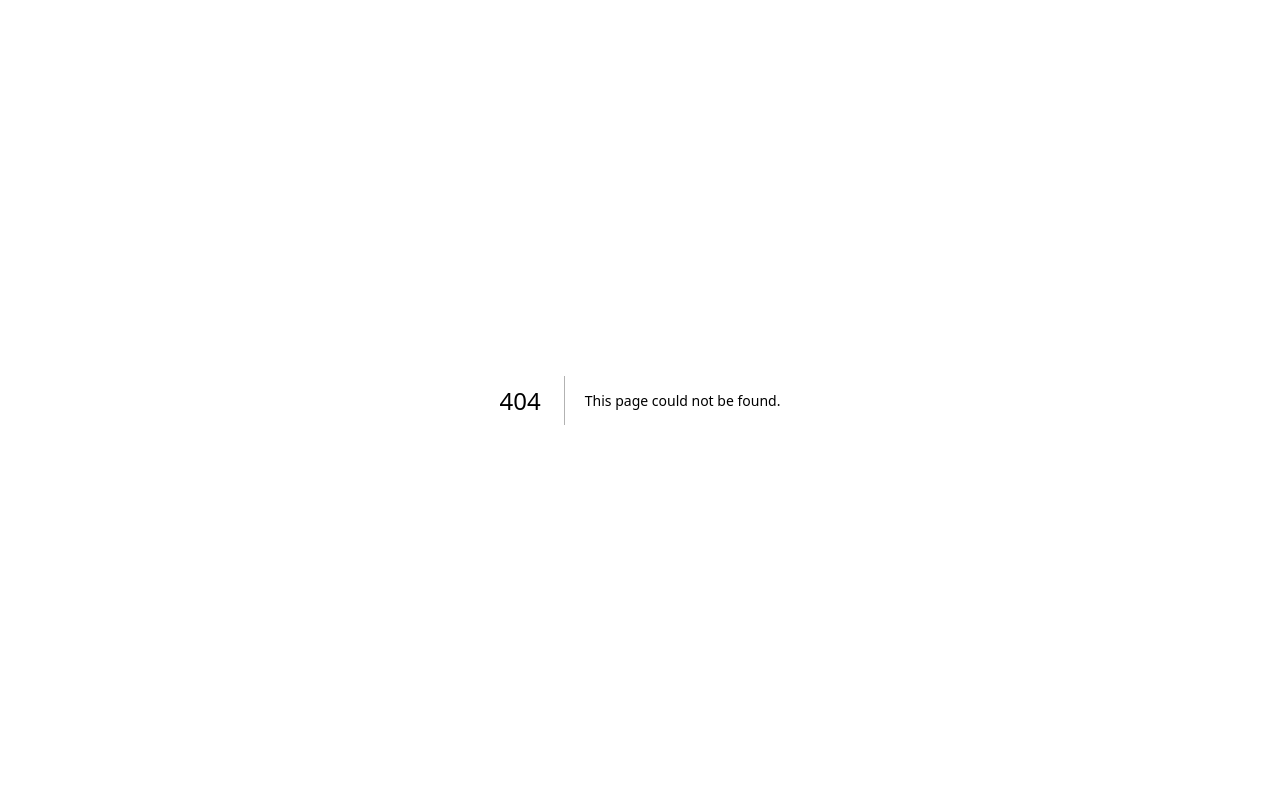
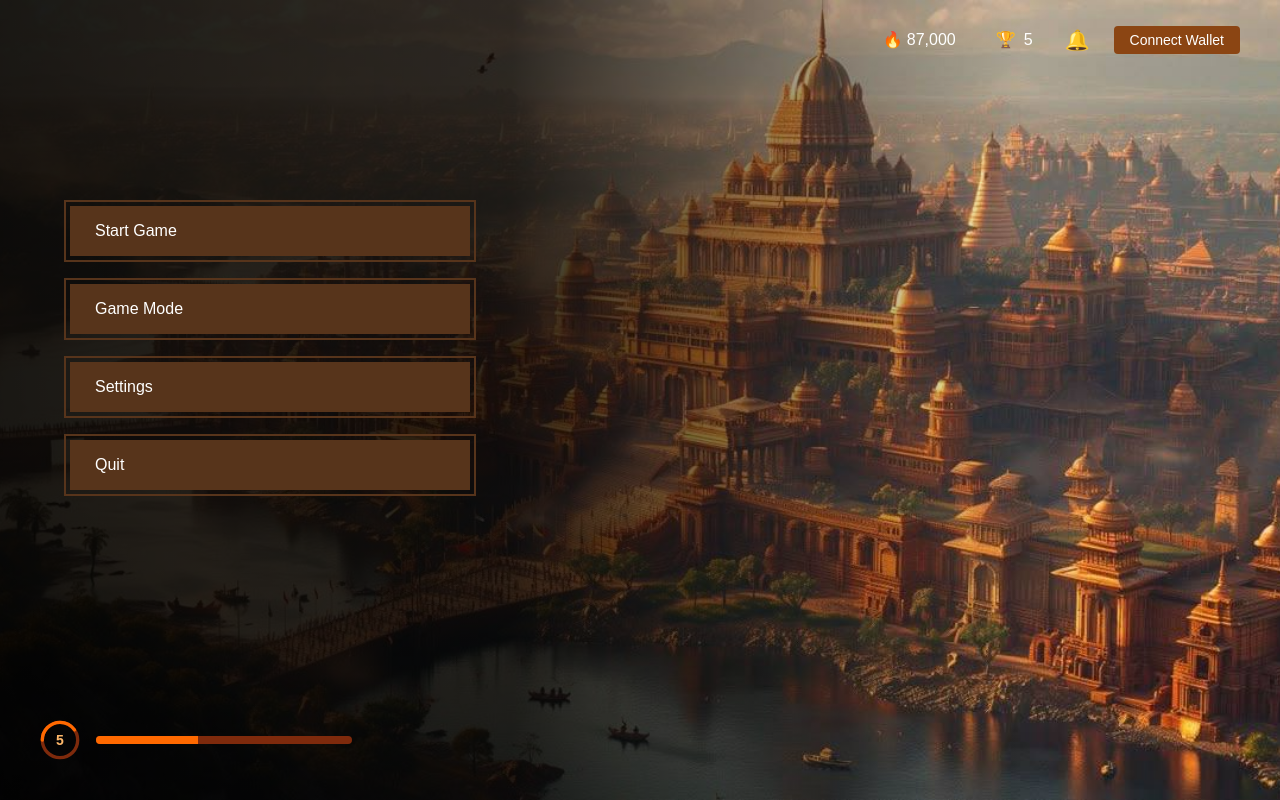
Before and after one commit to SwiftAid-Inc/echoes-of-time-frontend, a Next.js app: page /dashboard in a window 1280 px wide. Before the commit this address had no page. Built offline with nearby package versions, Linux system fonts and the light colour scheme.

Commit message:
feat: implement Dashboard page

```diff
--- /dev/null
+++ b/src/app/dashboard/mode/page.tsx
@@ -0,0 +1,7 @@
+export default function GameModePage() {
+    return (
+      <div className="h-screen w-screen flex items-center justify-center text-white text-3xl bg-black">
+        Game Mode Page
+      </div>
+    );
+  }
--- /dev/null
+++ b/src/app/dashboard/page.tsx
@@ -0,0 +1,193 @@
+'use client';
+
+import Image from 'next/image';
+import { useRouter } from 'next/navigation';
+import { useEffect, useState } from 'react';
+
+export default function DashboardPage() {
+  const router = useRouter();
+  const [activePage, setActivePage] = useState<string | null>(null);
+  const [activeSubmenu, setActiveSubmenu] = useState<string | null>(null);
+  const [activeSubPage, setActiveSubPage] = useState<string | null>(null);
+
+  const [progress, setProgress] = useState(40);
+  const [level, setLevel] = useState(5);
+  const [walletConnected, setWalletConnected] = useState(false);
+  const [walletWarning, setWalletWarning] = useState(false);
+
+  const menuItems = ['Start Game', 'Game Mode', 'Settings', 'Quit'];
+
+  const handleMenuClick = (item: string) => {
+    setWalletWarning(false);
+
+    if (item === 'Game Mode' && !walletConnected) {
+      setWalletWarning(true); // show footer warning
+    }
+
+    setActivePage(item);
+    setActiveSubmenu(['Start Game', 'Game Mode'].includes(item) ? item : null);
+    setActiveSubPage(null);
+
+    switch (item) {
+      case 'Settings':
+        router.push('/dashboard/settings');
+        break;
+      case 'Quit':
+        alert('Goodbye!');
+        break;
+    }
+  };
+
+  const handleSubMenuClick = (parent: string, subItem: string) => {
+    const routeMap: Record<string, Record<string, string>> = {
+      'Start Game': {
+        'New Game': '/dashboard/start-game/new',
+        'Saved Game': '/dashboard/start-game/saved',
+      },
+      'Game Mode': {
+        'Inventory': '/dashboard/game-mode/inventory',
+        'Marketplace': '/dashboard/game-mode/marketplace',
+        'Multiplayer': '/dashboard/game-mode/multiplayer',
+      },
+    };
+
+    const route = routeMap[parent]?.[subItem];
+    if (route) {
+      setActiveSubPage(subItem);
+      router.push(route);
+    }
+  };
+
+  const submenus: Record<string, string[]> = {
+    'Start Game': ['New Game', 'Saved Game'],
+    'Game Mode': ['Inventory', 'Marketplace', 'Multiplayer'],
+  };
+
+  return (
+    <div className="relative w-screen h-screen bg-black overflow-hidden">
+      {/* Background */}
+      <Image
+        src="/bg.jpg"
+        layout="fill"
+        objectFit="cover"
+        alt="Dashboard background"
+        className="z-0"
+      />
+
+      {/* Left Gradient Overlay */}
+      <div className="absolute inset-0 z-10 pointer-events-none">
+        <div className="w-[80%] h-full bg-gradient-to-r from-black/90 via-black/80 to-transparent" />
+      </div>
+
+      {/* Top Right HUD */}
+      <div className="absolute top-6 right-10 z-20 flex items-center gap-6 text-white">
+        <div className="flex items-center gap-1 px-2 py-1 rounded">
+          <span>🔥</span>
+          <span>87,000</span>
+        </div>
+        <div className="flex items-center gap-2 px-2 py-1 rounded">
+          <span>🏆</span>
+          <span>{level}</span>
+        </div>
+        <div className="flex items-center">
+          <span className="text-white text-xl">🔔</span>
+        </div>
+        <button
+          className="bg-[#8B4513] px-4 py-1 rounded text-white text-sm hover:bg-[#9b6f4f]"
+          onClick={() => {
+            setWalletConnected(true);
+            setWalletWarning(false);
+          }}
+        >
+          {walletConnected ? 'Wallet Connected' : 'Connect Wallet'}
+        </button>
+      </div>
+
+      {/* Menu */}
+      <div className="absolute top-1/4 left-16 z-20 flex flex-col gap-4">
+        {menuItems.map((item) => (
+          <div
+            key={item}
+            className="relative p-1 border-2 border-[#57341b] bg-transparent"
+          >
+            <button
+              onClick={() => handleMenuClick(item)}
+              className={`w-100 text-left px-6 py-3 text-white bg-[#57341b] bg-opacity-70 border ${
+                activePage === item ? 'border-none bg-[#a26e33f6]' : 'border-transparent'
+              } hover:bg-[#a26e33f6]`}
+            >
+              {item}
+            </button>
+
+            {/* Submenu */}
+            {submenus[item] && activeSubmenu === item && (
+              <div className="absolute top-0 left-full ml-4 flex flex-col gap-2 z-30">
+                {submenus[item].map((subItem) => (
+                  <div key={subItem} className="p-1 border-2 border-[#57341b] bg-transparent">
+                    <button
+                      onClick={() => handleSubMenuClick(item, subItem)}
+                      className={`text-left px-6 py-3 text-white w-100 border-none bg-opacity-70 border ${
+                        activeSubPage === subItem ? 'bg-[#a26e33f6]' : ''
+                      } hover:bg-[#a26e33f6]`}
+                    >
+                      {subItem}
+                    </button>
+                  </div>
+                ))}
+              </div>
+            )}
+          </div>
+        ))}
+      </div>
+
+      {/* Footer Progress Section */}
+<div className="absolute bottom-10 left-10 z-20 flex items-center gap-4 text-white">
+  {/* Circular Level Indicator */}
+  <div className="relative w-10 h-10">
+    <svg className="w-full h-full transform -rotate-90" viewBox="0 0 36 36">
+      <path
+        className="text-orange-900"
+        stroke="currentColor"
+        strokeWidth="3"
+        fill="none"
+        strokeLinecap="round"
+        d="M18 2.0845
+          a 15.9155 15.9155 0 0 1 0 31.831
+          a 15.9155 15.9155 0 0 1 0 -31.831"
+      />
+      <path
+        className="text-orange-500"
+        stroke="currentColor"
+        strokeWidth="3"
+        fill="none"
+        strokeLinecap="round"
+        strokeDasharray={`${progress}, 100`}
+        d="M18 2.0845
+          a 15.9155 15.9155 0 0 1 0 31.831
+          a 15.9155 15.9155 0 0 1 0 -31.831"
+      />
+    </svg>
+    <div className="absolute inset-0 flex items-center justify-center text-sm font-bold text-orange-300">
+      {level}
+    </div>
+  </div>
+
+  {/* Horizontal Progress Bar */}
+  <div className="w-64 h-2 bg-orange-900 rounded overflow-hidden">
+    <div
+      className="h-full bg-orange-500"
+      style={{ width: `${progress}%` }}
+    ></div>
+  </div>
+
+  {/* Wallet Warning */}
+  {walletWarning && (
+    <div className="text-sm text-white ml-210 max-w-xs">
+      ⚠️ Wallet not connected!
+    </div>
+  )}
+</div>
+
+    </div>
+  );
+}
--- /dev/null
+++ b/src/app/dashboard/settings/page.tsx
@@ -0,0 +1,7 @@
+export default function SettingsPage() {
+    return (
+      <div className="h-screen w-screen flex items-center justify-center text-white text-3xl bg-black">
+        Settings Page
+      </div>
+    );
+  }
--- /dev/null
+++ b/src/app/dashboard/start/page.tsx
@@ -0,0 +1,7 @@
+export default function StartGamePage() {
+    return (
+      <div className="h-screen w-screen flex items-center justify-center text-white text-3xl bg-black">
+        Start Game Page
+      </div>
+    );
+  }
```
Also changed, not shown: public/bg.jpg (added), src/app/dashboard/quit/page.tsx (added).
